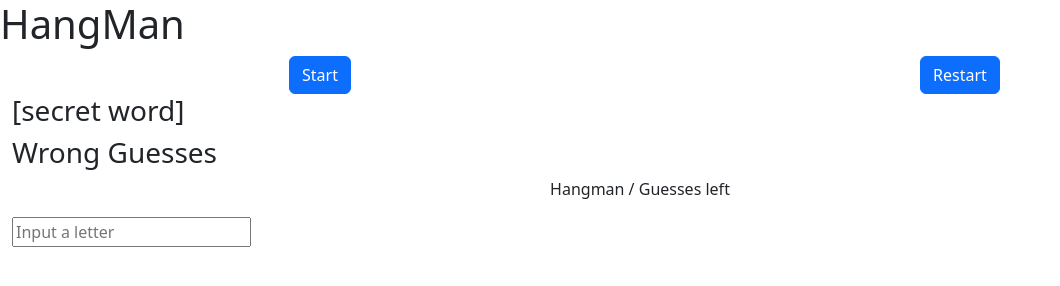
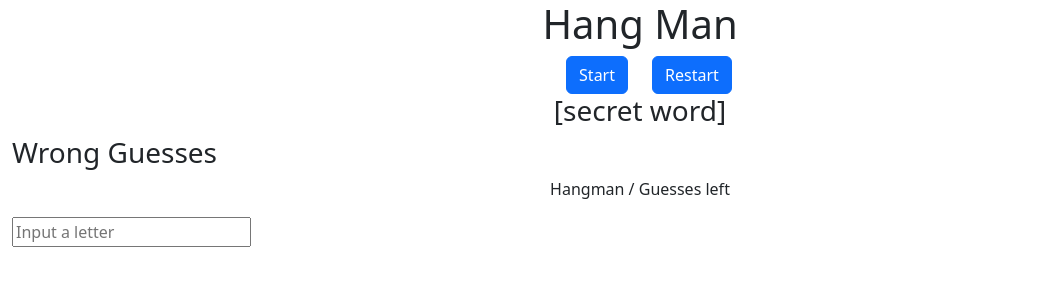
Before and after one commit to Yokie99/HangmanGame, a plain HTML site: page index.html in a window 1280 px wide. Shown: the whole page, without its empty margins (0-1060 px from the left). Drawn offline with nearby package versions, Linux system fonts and the light colour scheme.

Commit message:
style updates

```diff
--- a/index.html
+++ b/index.html
@@ -12,14 +12,14 @@
 
 <body>
 
-    <h1>HangMan</h1>
+    <h1 class="d-flex justify-content-center">Hang Man</h1>
 
     <div class="container-fluid">
         <div class="row">
-            <div class="col-6 justify-content-center d-flex">
+            <div class="col-6 justify-content-end d-flex">
                 <button id="startBtn" type="button" class="btn btn-primary">Start</button>
             </div>
-            <div class="col-6 justify-content-center d-flex">
+            <div class="col-6 d-flex">
                 <button id="restartBtn" type="button" class="btn btn-primary">Restart</button>
             </div>
         </div>
--- a/style/styles.css
+++ b/style/styles.css
@@ -0,0 +1,4 @@
+#secretWord{
+    display: flex;
+    justify-content: center;
+}
```
